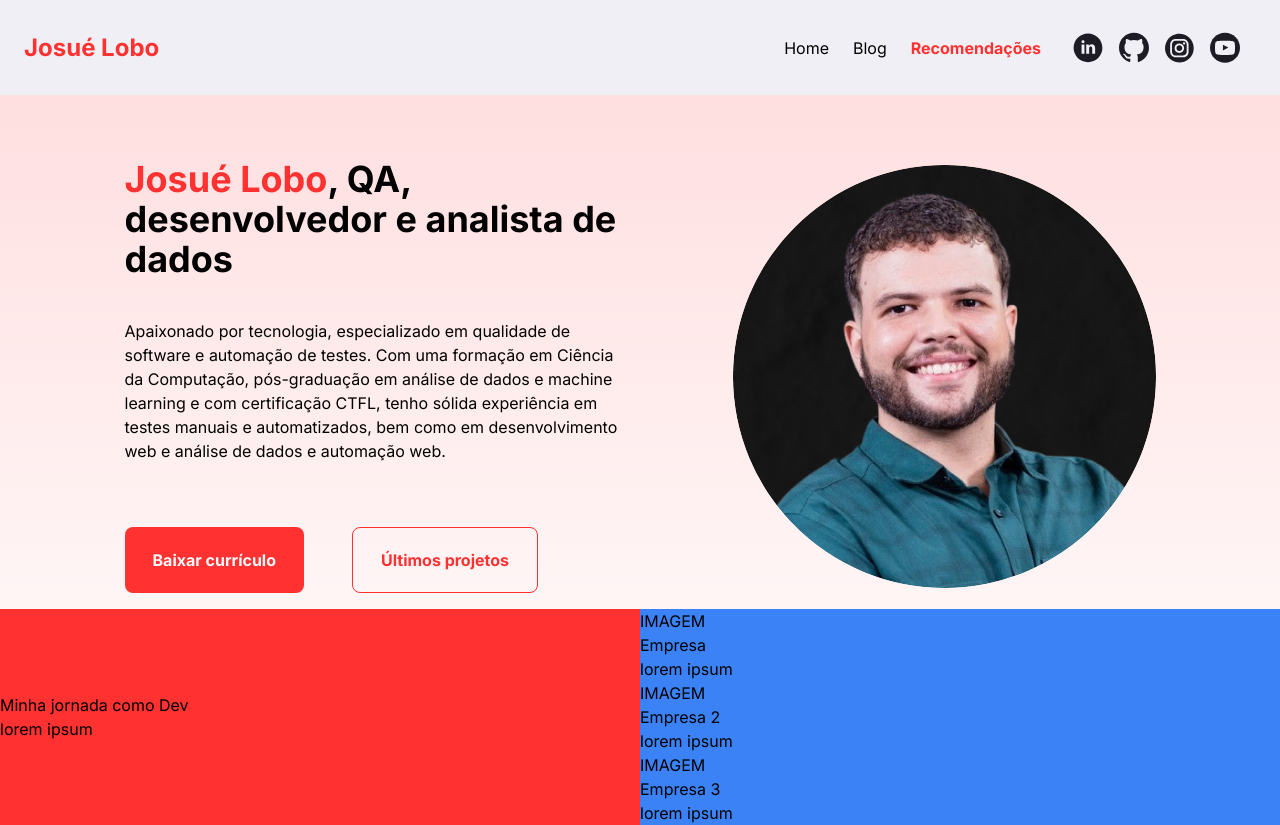
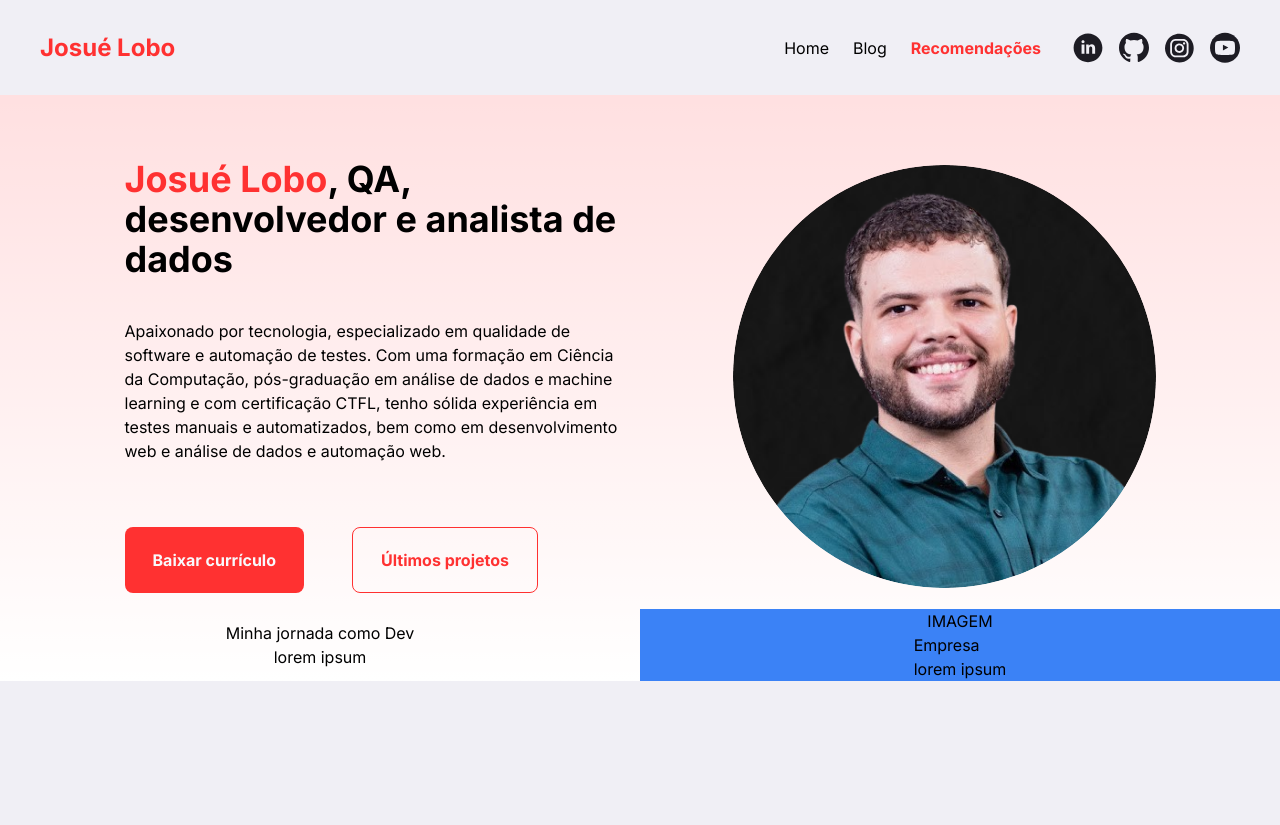
Before and after one commit to jojosuelobo/portfolio-v2, a Next.js app: page /recomendations in a window 1280 px wide. After the commit the page ends 800 px from the top, so only its background shows below. Built offline with nearby package versions, Linux system fonts and the light colour scheme.

Commit message:
ajuste de nome no header e começo de experience

```diff
--- a/src/components/Experience.tsx
+++ b/src/components/Experience.tsx
@@ -1,12 +1,12 @@
 export const Experience = () => {
     return (
-        <section className="flex justify-center w-screen">
-            <div className="place-content-center bg-RED w-screen">
+        <section className="flex w-screen">
+            <div className="w-screen grid place-content-center place-items-center">
                 <h1>Minha jornada como Dev</h1>
                 <p>lorem ipsum</p>
             </div>
             <ul className="bg-blue-500 w-screen">
-                <li>
+                <li className="grid place-content-center place-items-center">
                     <div>
                         IMAGEM
                     </div>
@@ -15,24 +15,6 @@ export const Experience = () => {
                         <p>lorem ipsum</p>
                     </div>
                 </li>
-                <li>
-                    <div>
-                        IMAGEM
-                    </div>
-                    <div>
-                        <h2>Empresa 2</h2>
-                        <p>lorem ipsum</p>
-                    </div>
-                </li>
-                <li>
-                    <div>
-                        IMAGEM
-                    </div>
-                    <div>
-                        <h2>Empresa 3</h2>
-                        <p>lorem ipsum</p>
-                    </div>
-                </li>
             </ul>
         </section>
     )
--- a/src/components/Header.tsx
+++ b/src/components/Header.tsx
@@ -20,7 +20,11 @@ export const Header = () => {
 
         <header className="flex flex-col md:flex-row justify-between items-center px-6 py-4 mb-5 bg-GRAY">
             <div className="flex justify-between w-full md:w-auto items-center">
-                <h2 className="text-RED font-bold text-2xl">Josué Lobo</h2>
+                <h2 className="text-RED font-bold text-2xl px-4 py-2 transition duration-300 ease-in-out transform hover:scale-105 cursor-pointer">
+                    <Link href="/">
+                        Josué Lobo
+                    </Link>
+                </h2>
                 <button
                     className="md:hidden text-white"
                     onClick={() => setMobileMenuOpen(!isMobileMenuOpen)}
```
